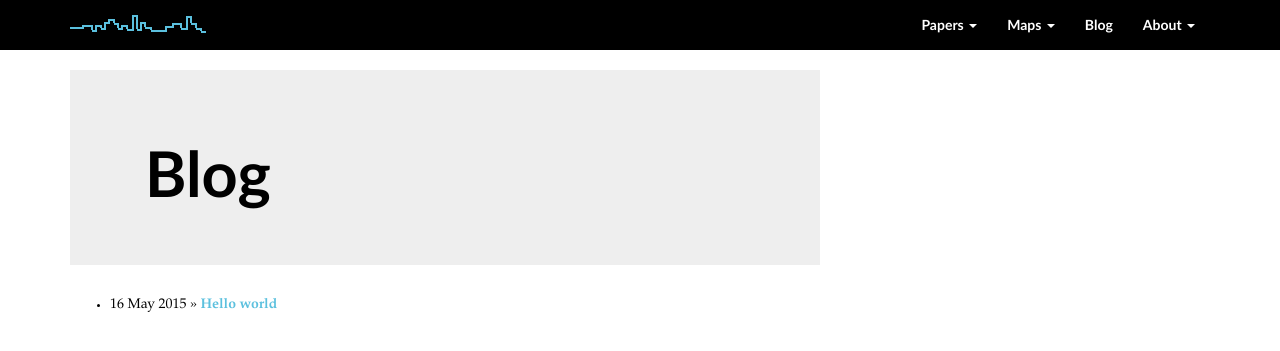
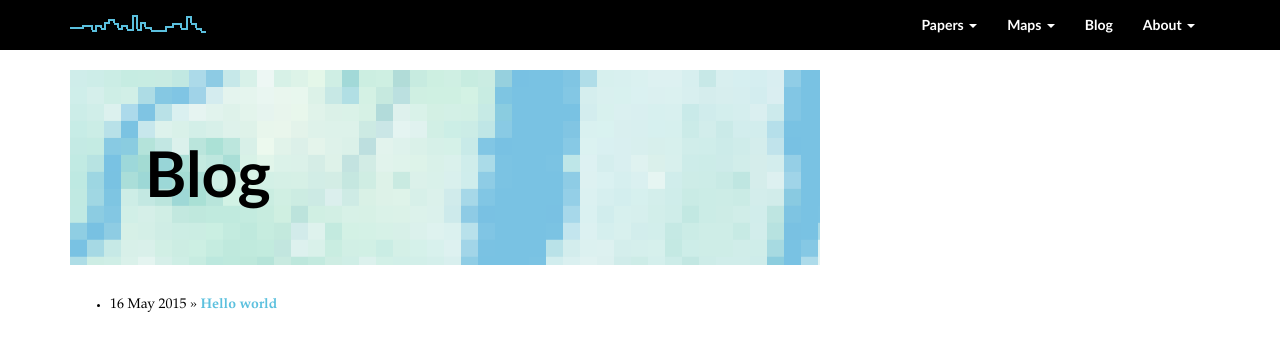
Before and after one commit to chrisrobertsnyc/chrisrobertsnyc.github.io, a Jekyll site: the page built from blog/index.html, in a window 1280 px wide. Shown: the top 351 px of the page. Built offline with Jekyll 4.4.1, drawn with Linux system fonts in a browser that asks for light colours; nearby versions of some CDN libraries.

Commit message:
add id to jumbotron

```diff
--- a/blog/index.html
+++ b/blog/index.html
@@ -2,7 +2,7 @@
 layout: default
 title: Blog
 ---
-	<div class="jumbotron">
+	<div id="blog-jumbotron" class="jumbotron">
 		<div class="container">
   			<h1>{{ page.title }}</h1>
   		</div>
```
